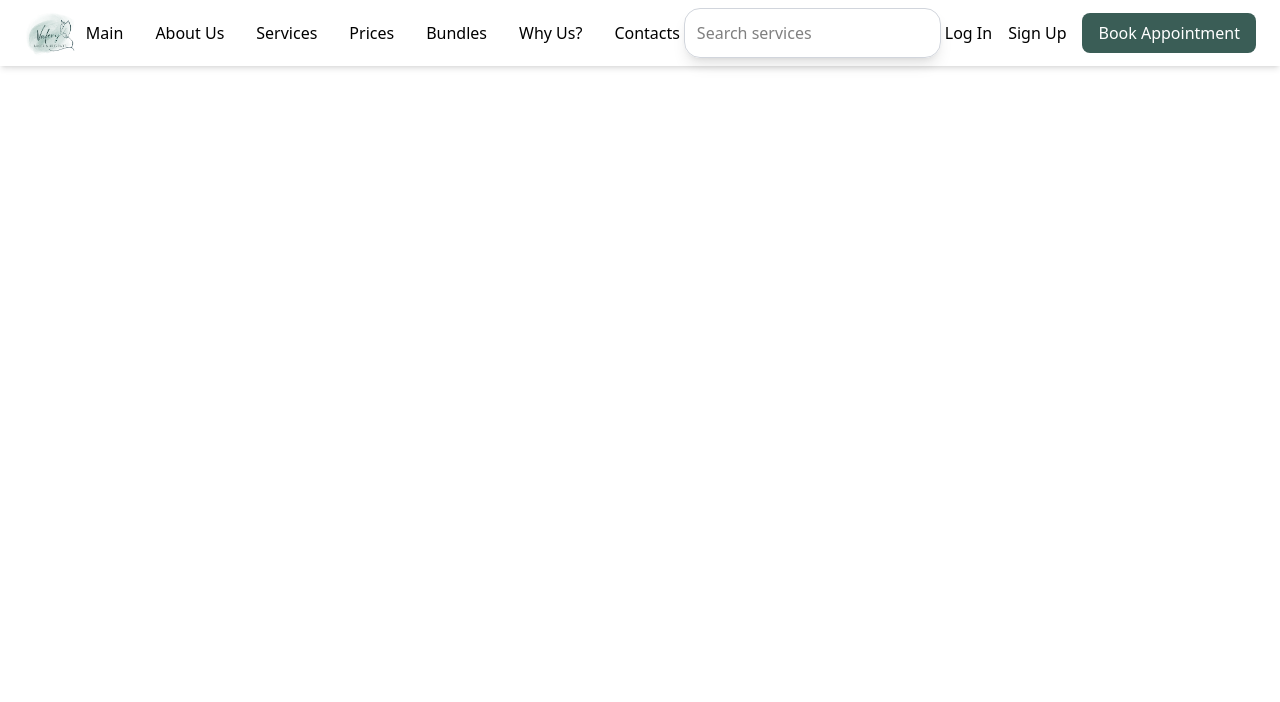
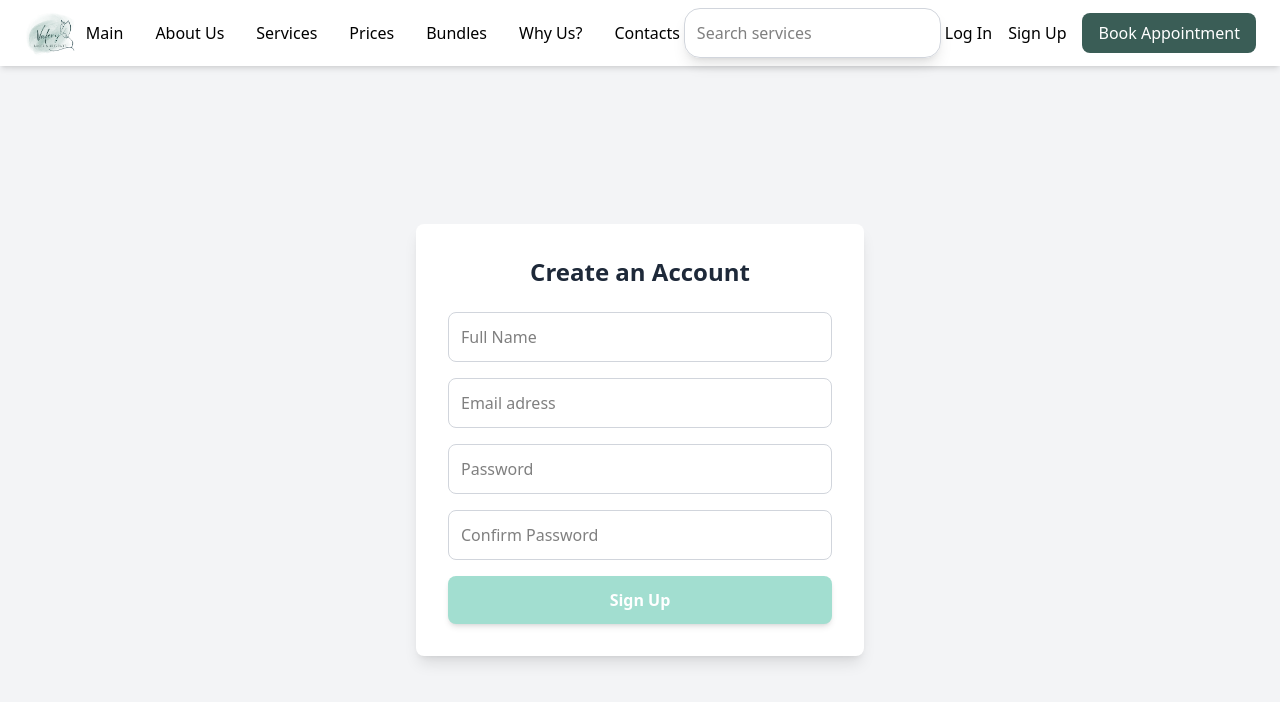
Before and after one commit to vktrkpv/valeryLaserStudio, a React (Vite) app: page /signup in a window 1280 px wide. Shown: the top 702 px of the page. Built offline with nearby package versions, Linux system fonts and the light colour scheme.

Commit message:
added login

```diff
--- a/src/App.tsx
+++ b/src/App.tsx
@@ -7,6 +7,9 @@ import Header from './components/Header';
 import Prices from './pages/Prices';
 import AboutUs from './pages/AboutUs';
 import WhyUs from './pages/WhyUs';
+import Login from './components/auth/LogIn';
+import SignUp from './components/auth/SignUp';
+import ResetPassword from './components/auth/ResetPassword';
 
 
 function App() {
@@ -23,6 +26,9 @@ function App() {
             <Route path="services" element={<Services />} />
             <Route path="whyus" element={<WhyUs/>} />
             <Route path="contacts" element={<Contacts />} />
+            <Route path='login' element={<Login/>} />
+            <Route path="/signup" element={<SignUp />} />
+            <Route path="reset-password" element={<ResetPassword />} />
           </Routes>
         </div>
       </Router>
--- a/src/components/Header.tsx
+++ b/src/components/Header.tsx
@@ -18,7 +18,7 @@ function Header() {
               </Link>
             </li>
             <li>
-              <Link to="aboutus" className="text-black hover:text-[#8cd0cb]">
+              <Link to="/aboutus" className="text-black hover:text-[#8cd0cb]">
                 About Us
               </Link>
             </li>
@@ -59,6 +59,7 @@ function Header() {
           <Link to="/login" className="text-black hover:text-[#8cd0cb] cursor-pointer">
             Log In
           </Link>
+
           <Link
             to="/signup"
             className="text-black hover:text-[#8cd0cb] cursor-pointer"
--- /dev/null
+++ b/src/components/auth/LogIn.tsx
@@ -0,0 +1,58 @@
+import { useState } from 'react';
+import { Link } from 'react-router-dom';
+
+function Login() {
+  const [email, setEmail] = useState('');
+  const [password, setPassword] = useState('');
+
+  const handleLogin = (e: React.FormEvent) => {
+    e.preventDefault();
+    console.log('Email:', email, 'Password:', password);
+  };
+
+  return (
+    <div className="flex justify-center items-center min-h-screen bg-gray-100">
+      <div className="bg-white p-8 rounded-lg shadow-lg max-w-sm w-full">
+        <h2 className="text-2xl font-bold mb-6 text-center">Login</h2>
+        <form onSubmit={handleLogin} className="space-y-4">
+          <input
+            type="text"
+            placeholder="Enter your email"
+            onChange={(e) => setEmail(e.target.value)}
+            className="w-full p-3 border border-gray-300 rounded-lg focus:ring-2 focus:ring-[#A2DED0] outline-none"
+          />
+          <input
+            type="password"
+            placeholder="Enter your password"
+            onChange={(e) => setPassword(e.target.value)}
+            className="w-full p-3 border border-gray-300 rounded-lg focus:ring-2 focus:ring-[#A2DED0] outline-none"
+          />
+          <button className="w-full bg-[#A2DED0] text-white p-3 rounded-lg hover:bg-[#89CDBF] transition duration-300 cursor-pointer">
+            Log In
+          </button>
+        </form>
+
+        <p className="text-center text-gray-600 mt-4">
+          Don't have an account?{' '}
+          <Link
+            to="signup"
+            className="text-[#A2DED0] font-semibold hover:underline"
+          >
+            Sign Up
+          </Link>
+        </p>
+
+        <p className="text-center text-gray-600 mt-2">
+          <Link
+            to="/reset-password"
+            className="text-[#A2DED0] font-semibold hover:underline"
+          >
+            Forgot Password?
+          </Link>
+        </p>
+      </div>
+    </div>
+  );
+}
+
+export default Login;
--- /dev/null
+++ b/src/components/auth/ResetPassword.tsx
@@ -0,0 +1,11 @@
+function ResetPassword(){
+    return(
+        <div>
+
+        </div>
+
+
+    )
+}
+
+export default ResetPassword;
--- /dev/null
+++ b/src/components/auth/SignUp.tsx
@@ -0,0 +1,81 @@
+import { useState } from "react";
+
+function SignUp(){
+
+    const [fullName, setFullName] = useState("");
+    const [email, setEmail] = useState('');
+    const [password, setPassword] = useState('');
+    const [confirmPassword, setConfirmPassword] = useState('');
+    const [error, setError] = useState('');
+
+    const handleSubmit = (e: React.FormEvent) => {
+        e.preventDefault();
+
+        if( password !== confirmPassword){
+            setError("Passwords do not match!");
+            return;
+        }
+
+        console.log("Sign Up Data:", { fullName, email, password });
+
+        setError('');
+
+    }
+
+        return(
+        <div className="flex items-center justify-center min-h-screen bg-gray-100">
+
+            <div className="w-full max-w-md bg-white p-8 rounded-lg shadow-lg">
+                <h2 className="text-2xl font-bold text-center text-gray-800 mb-6">Create an Account</h2>
+
+
+                <form onSubmit={handleSubmit} className="space-y-4">
+                    <input
+                    type="text"
+                    value={fullName}
+                    placeholder="Full Name"
+                    onChange={(e) => setFullName(e.target.value)}
+                    className="w-full p-3 border border-gray-300 rounded-lg focus:ring-2 focus:ring-[#A2DED0] focus:outline-none"
+                    />
+                    <input
+                    type="email"
+                    placeholder="Email adress"
+                    value={email}
+                    onChange={(e) => setEmail(e.target.value)}
+                    className="w-full p-3 border border-gray-300 rounded-lg focus:ring-2 focus:ring-[#A2DED0] focus:outline-none"
+                    />
+                    <input
+                    type="password"
+                    placeholder="Password"
+                    value={password}
+                    onChange={(e) => setPassword(e.target.value)}
+                    className="w-full p-3 border border-gray-300 rounded-lg focus:ring-2 focus:ring-[#A2DED0] focus:outline-none"
+                    />
+
+                    <input
+                    type="password"
+                    placeholder="Confirm Password"
+                    value={confirmPassword}
+                    onChange={(e) => setConfirmPassword(e.target.value)}
+                    className="w-full p-3 border border-gray-300 rounded-lg focus:ring-2 focus:ring-[#A2DED0] focus:outline-none"
+                    />
+
+                        {error && <p className="text-red-500 text-sm">{error}</p>}
+
+                        <button
+            type="submit"
+            className="w-full bg-[#A2DED0] text-white font-semibold py-3 rounded-lg shadow-md hover:bg-[#89CDBF] transition duration-300 cursor-pointer"
+          >
+            Sign Up
+          </button>
+
+                </form>
+            </div>
+
+        </div>
+
+
+    )
+}
+
+export default SignUp;
```
